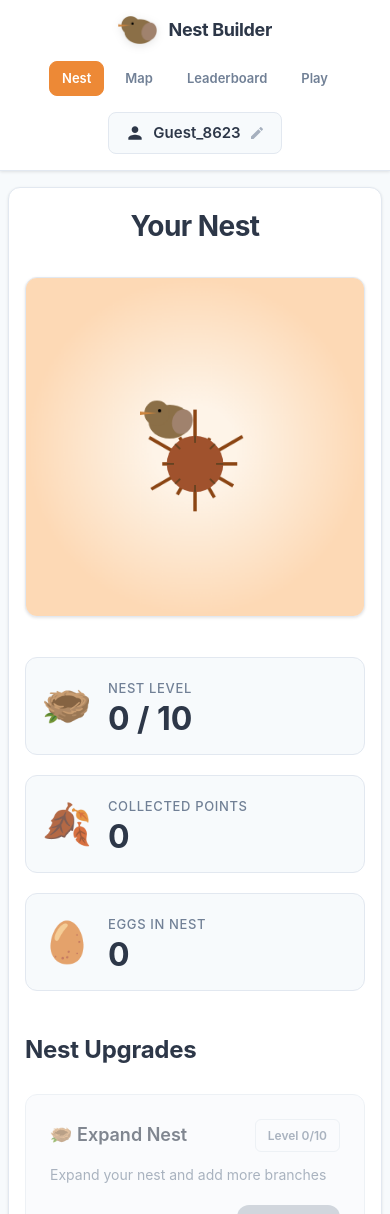
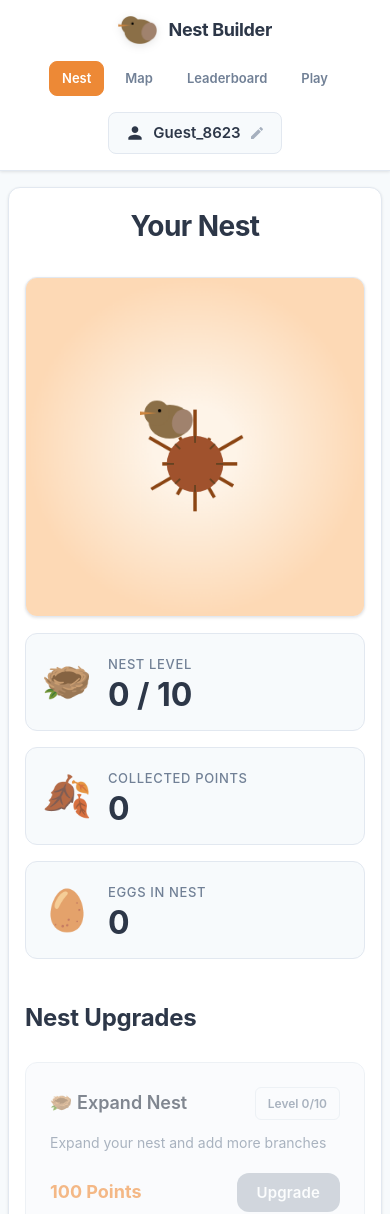
Before and after one commit to alexmen656/Woodcock-Game, a Vue app: page / in a window 390 px wide. Shown: the top 1214 px of the page. Built offline with nearby package versions, Linux system fonts and the light colour scheme; no server answers.

Commit message:
feat: Change location of stat cards in HomeView

```diff
--- a/src/views/HomeView.vue
+++ b/src/views/HomeView.vue
@@ -2,8 +2,9 @@
     <div class="home-view">
         <div class="nest-display">
             <h2>Your Nest</h2>
+            <div class="nws">
                 <canvas ref="nestCanvasRef" width="400" height="400" class="nest-canvas"></canvas>
-            <div class="nest-stats">
+                <div class="ns">
                     <div class="stat-card">
                         <div class="stat-icon">🪹</div>
                         <div class="stat-info">
@@ -25,6 +26,7 @@
                         <div class="stat-info">
                             <span class="stat-label">Eggs in Nest</span>
                             <span class="stat-value">{{ eggs }}</span>
+                        </div>
                     </div>
                 </div>
             </div>
@@ -426,19 +428,25 @@ function goToMap() {
 }
 
 .nest-canvas {
-    display: block;
-    margin: 0 auto 2.5rem;
     border: 1px solid var(--border);
     border-radius: var(--radius);
     box-shadow: var(--shadow-sm);
     background: #fafafa;
 }
 
-.nest-stats {
-    display: grid;
-    grid-template-columns: repeat(auto-fit, minmax(220px, 1fr));
-    gap: 1.25rem;
+.nws {
+    display: flex;
+    gap: 1rem;
+    align-items: flex-start;
+    justify-content: center;
     margin-bottom: 2.5rem;
+}
+
+.ns {
+    display: flex;
+    flex-direction: column;
+    gap: 1rem;
+    min-width: 280px;
 }
 
 .stat-card {
@@ -644,9 +652,20 @@ function goToMap() {
         padding: 1rem;
     }
 
+    .nws {
+        flex-direction: column;
+        align-items: center;
+    }
+
     .nest-canvas {
         width: 100%;
         height: auto;
+        max-width: 400px;
+    }
+
+    .ns {
+        width: 100%;
+        max-width: 400px;
     }
 
     .nest-display h2 {
--- a/src/views/Leaderboard.vue
+++ b/src/views/Leaderboard.vue
@@ -2,7 +2,7 @@
   <div class="leaderboard-view">
     <div class="leaderboard-header">
       <h1>Leaderboard</h1>
-      <p class="subtitle">Die besten Nest-Bauer der Welt</p>
+      <p class="subtitle">The best Nest-Builder in the world</p>
     </div>
     <div v-if="loading" class="loading">
       <div class="spinner"></div>
@@ -21,7 +21,7 @@
         </div>
         <div class="stat-box">
           <span class="stat-number">{{ totalGames }}</span>
-          <span class="stat-label">Totoal played Games</span>
+          <span class="stat-label">Total played Games</span>
         </div>
       </div>
 
--- a/src/views/MapView.vue
+++ b/src/views/MapView.vue
@@ -66,7 +66,7 @@
             <div class="detail-avatar">{{ selectedNest.isOwn ? '�' : '�🐦' }}</div>
             <div class="detail-info">
               <h3>{{ selectedNest.username }}</h3>
-              <span class="detail-rank">Rang #{{ selectedNest.rank }}</span>
+              <span class="detail-rank">Rank #{{ selectedNest.rank }}</span>
             </div>
           </div>
           <div class="detail-stats-grid">
@@ -226,9 +226,9 @@ const onlineUsers = computed(() => Math.floor(mockNests.value.length * 0.7))
 const trees = ref([])
 
 onMounted(async () => {
+  setupCanvas()
   await loadNests()
   trees.value = generateTrees(worldWidth.value, worldHeight.value, 50)
-  setupCanvas()
   centerOnOwnNest()
   drawMap()
   window.addEventListener('resize', handleResize)
@@ -264,6 +264,13 @@ function setupCanvas() {
   mapCtx = canvas.getContext('2d')
 
   handleResize()
+
+  // Draw immediately after setup
+  requestAnimationFrame(() => {
+    if (mockNests.value.length > 0) {
+      drawMap()
+    }
+  })
 }
 
 function worldToScreen(worldX, worldY) {
@@ -855,12 +862,11 @@ main.app-main {
 }
 
 .nest-detail-panel {
-  position: fixed;
-  top: 50%;
-  right: 2rem;
-  transform: translateY(-50%);
+  position: absolute;
+  top: 1rem;
+  right: 1rem;
   width: 400px;
-  max-height: 90vh;
+  max-height: calc(100% - 2rem);
   background: var(--bg-card);
   border: 1px solid var(--border);
   border-radius: var(--radius);
@@ -1018,12 +1024,12 @@ main.app-main {
 }
 
 .slide-enter-from {
-  transform: translate(100%, -50%);
+  transform: translateX(100%);
   opacity: 0;
 }
 
 .slide-leave-to {
-  transform: translate(100%, -50%);
+  transform: translateX(100%);
   opacity: 0;
 }
 
@@ -1034,6 +1040,7 @@ main.app-main {
     width: auto;
     max-width: 500px;
     margin: 0 auto;
+    max-height: calc(100% - 2rem);
   }
 }
 
@@ -1067,14 +1074,14 @@ main.app-main {
   }
 
   .nest-detail-panel {
-    position: fixed;
+    position: absolute;
     top: auto;
     bottom: 0;
     right: 0;
     left: 0;
     transform: none;
     border-radius: var(--radius) var(--radius) 0 0;
-    max-height: 80vh;
+    max-height: 70%;
     width: 100%;
     padding: 1.5rem;
   }
```
Lines whose indentation alone changed are shown as unchanged.
